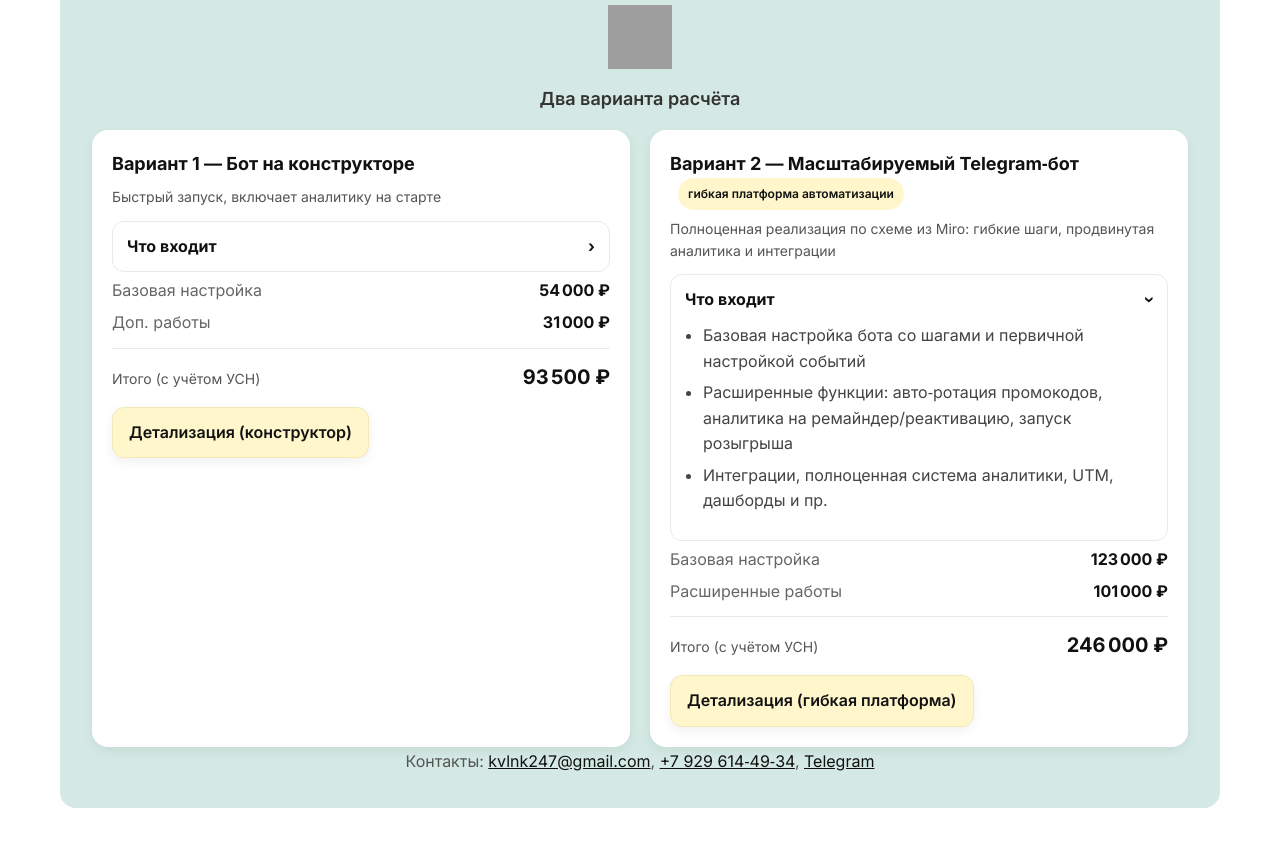
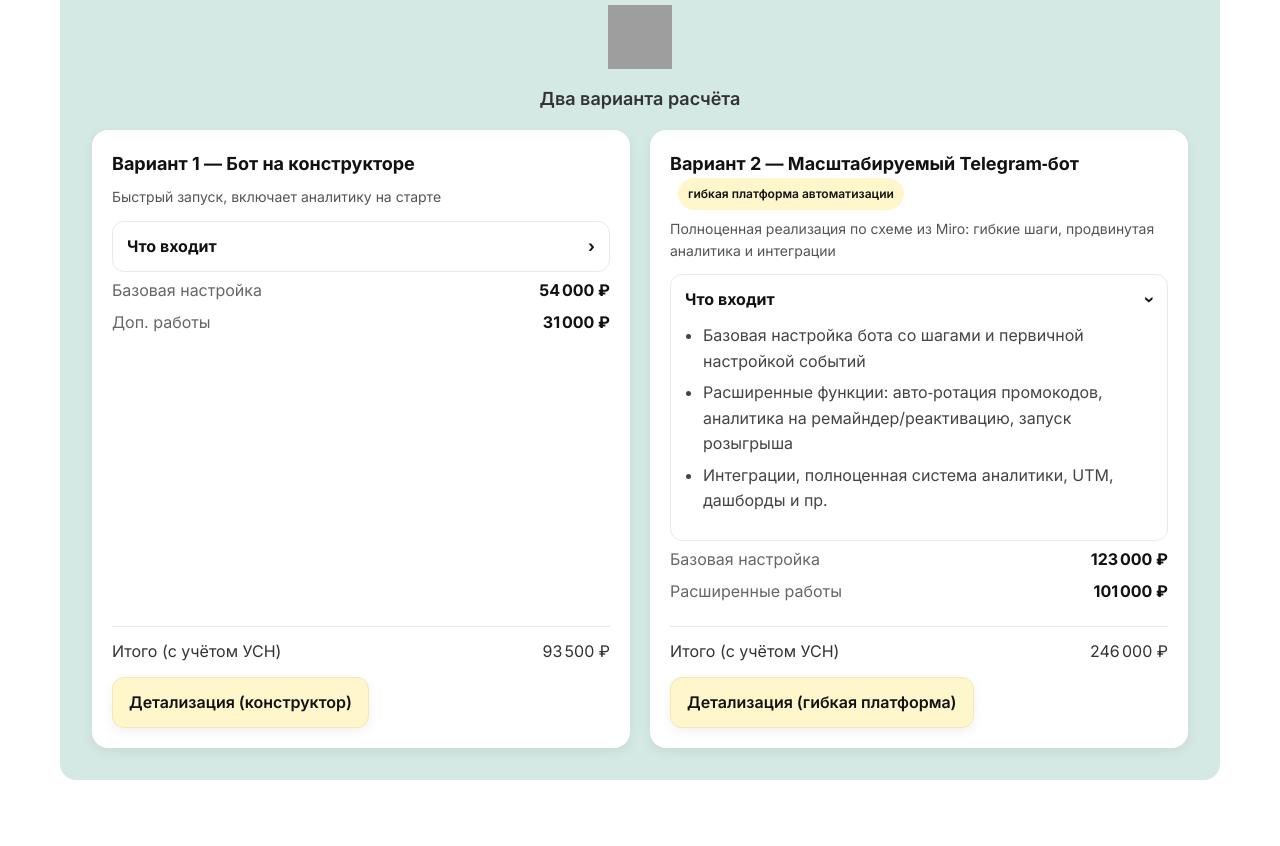
Before and after one commit to K-Lesha/proposals, a plain HTML site: page zetter-main-mvp.html in a window 1280 px wide. Shown: the part 3020-3866 px from the top of the page. Drawn offline with Linux system fonts and the light colour scheme; grey boxes are pictures that could not be loaded.

Commit message:
Update zetter-main-mvp.html

```diff
--- a/zetter-main-mvp.html
+++ b/zetter-main-mvp.html
@@ -91,22 +91,6 @@
   }
 }
 
-    .pricing {
-  display: grid;
-  grid-template-columns: 1fr;
-  gap: 20px;
-  margin-top: 12px;
-}
-@media (min-width: 768px) {
-  .pricing { grid-template-columns: repeat(2, 1fr); }
-}
-.plan-card {
-  background: #fff;
-  border-radius: 16px;
-  box-shadow: 0 4px 12px rgba(0,0,0,0.06);
-  text-align: left;
-  padding: 20px;
-}
 .plan-title {
   font-size: 18px;
   font-weight: 700;
@@ -125,13 +109,59 @@
 }
 .price-row .label { color: #666; }
 .price-row .val { font-weight: 700; color: #111; }
-.plan-total {
-  margin-top: 12px; padding-top: 12px; border-top: 1px solid #eaeaea;
-  display: flex; justify-content: space-between; align-items: baseline;
+.pricing{
+  display:grid;
+  grid-template-columns:1fr;
+  gap:20px;
+  margin-top:12px;
+  align-items:stretch;              /* NEW: тянем карточки по высоте */
 }
-.plan-total .label { font-size: 14px; color: #555; }
-.plan-total .val { font-size: 20px; font-weight: 800; color: #111; }
-.badge {
+@media (min-width:768px){
+  .pricing{ grid-template-columns:repeat(2,1fr); }
+}
+
+.plan-card{
+  background:#fff;
+  border-radius:16px;
+  box-shadow:0 4px 12px rgba(0,0,0,0.06);
+  text-align:left;
+  padding:20px;
+  display:flex;                     /* NEW */
+  flex-direction:column;            /* NEW */
+  min-height:100%;                  /* NEW */
+}
+
+.plan-body{                         /* NEW: растяжимая центральная часть */
+  flex:1;
+}
+
+.plan-footer{                       /* NEW: низ карточки — всегда у низа */
+  margin-top:16px;
+  padding-top:12px;
+  border-top:1px solid #eaeaea;
+}
+
+.plan-total{
+  margin:0 0 12px 0;                /* переместили в footer, убрали лишний top-border */
+  padding:0;
+  border-top:none;
+  display:flex;
+  justify-content:space-between;
+  align-items:baseline;
+}
+
+.plan-actions{
+  display:flex;
+  gap:10px;
+  flex-wrap:wrap;
+}
+
+.final-block .contacts{             /* чуть аккуратнее низ */
+  margin-top:24px;
+  padding-top:16px;
+  border-top:1px dashed rgba(0,0,0,0.12);
+}
+    .badge {
   display: inline-block; padding: 6px 10px; border-radius: 999px;
   background: #FFF6CC; color: #111; font-size: 12px; font-weight: 600; margin-left: 8px;
 }
@@ -153,6 +183,11 @@ summary {
   display: flex; align-items: center; justify-content: space-between;
   outline: none;
 }
+
+    @media (max-width: 767px){
+  .plan-actions .btn { width: 100%; }
+}
+    .final-block .pricing { margin-top: 16px; }
 summary::-webkit-details-marker { display: none; }
 summary:focus-visible { outline: 2px solid #111; outline-offset: 2px; }
 
@@ -160,11 +195,6 @@ summary:focus-visible { outline: 2px solid #111; outline-offset: 2px; }
 details[open] .summary-caret { transform: rotate(90deg); }
 
 .accordion-body { margin-top: 10px; color: #444; }
-
-.plan-actions {
-  margin-top: 14px;
-  display: flex; gap: 10px; flex-wrap: wrap;
-}
 .btn {
   display: inline-flex; align-items: center; justify-content: center;
   padding: 12px 16px; border-radius: 12px; text-decoration: none;
@@ -321,9 +351,10 @@ details[open] .summary-caret { transform: rotate(90deg); }
   <img class="final-icon" src="https://cdn-icons-png.flaticon.com/512/10007/10007105.png" alt="Таблица" />
   <p style="margin-bottom:16px;font-size:18px;font-weight:600;">Два варианта расчёта</p>
 
-  <div class="pricing">
-    <!-- Вариант 1: Бот на конструкторе -->
-    <div class="plan-card">
+<div class="pricing">
+  <!-- Вариант 1 -->
+  <div class="plan-card">
+    <div class="plan-body">
       <div class="plan-title">Вариант 1 — Бот на конструкторе</div>
       <div class="plan-sub">Быстрый запуск, включает аналитику на старте</div>
 
@@ -340,16 +371,24 @@ details[open] .summary-caret { transform: rotate(90deg); }
 
       <div class="price-row"><span class="label">Базовая настройка</span><span class="val">54 000 ₽</span></div>
       <div class="price-row"><span class="label">Доп. работы</span><span class="val">31 000 ₽</span></div>
+    </div>
+
+    <div class="plan-footer">
       <div class="plan-total"><span class="label">Итого (с учётом УСН)</span><span class="val">93 500 ₽</span></div>
-
       <div class="plan-actions">
-        <a href="https://docs.google.com/spreadsheets/d/19s1Aqbd2MeJ161Pfvn9WWuOZfrNXzuFzuCjDWLhlUl4/edit?gid=667084929#gid=667084929" target="_blank" rel="noopener" class="btn btn-accent">Детализация (конструктор)</a>
+        <a href="https://docs.google.com/spreadsheets/d/19s1Aqbd2MeJ161Pfvn9WWuOZfrNXzuFzuCjDWLhlUl4/edit?gid=667084929#gid=667084929"
+           target="_blank" rel="noopener" class="btn btn-accent">Детализация (конструктор)</a>
       </div>
     </div>
+  </div>
 
-    <!-- Вариант 2: Масштабируемый Telegram‑бот -->
-    <div class="plan-card">
-      <div class="plan-title">Вариант 2 — Масштабируемый Telegram‑бот <span class="badge">гибкая платформа автоматизации</span></div>
+  <!-- Вариант 2 -->
+  <div class="plan-card">
+    <div class="plan-body">
+      <div class="plan-title">
+        Вариант 2 — Масштабируемый Telegram‑бот
+        <span class="badge">гибкая платформа автоматизации</span>
+      </div>
       <div class="plan-sub">Полноценная реализация по схеме из Miro: гибкие шаги, продвинутая аналитика и интеграции</div>
 
       <details open>
@@ -365,16 +404,15 @@ details[open] .summary-caret { transform: rotate(90deg); }
 
       <div class="price-row"><span class="label">Базовая настройка</span><span class="val">123 000 ₽</span></div>
       <div class="price-row"><span class="label">Расширенные работы</span><span class="val">101 000 ₽</span></div>
+    </div>
+
+    <div class="plan-footer">
       <div class="plan-total"><span class="label">Итого (с учётом УСН)</span><span class="val">246 000 ₽</span></div>
-
       <div class="plan-actions">
-        <a href="https://docs.google.com/spreadsheets/d/19s1Aqbd2MeJ161Pfvn9WWuOZfrNXzuFzuCjDWLhlUl4/edit?gid=875338624#gid=875338624" target="_blank" rel="noopener" class="btn btn-accent">Детализация (гибкая платформа)</a>
+        <a href="https://docs.google.com/spreadsheets/d/19s1Aqbd2MeJ161Pfvn9WWuOZfrNXzuFzuCjDWLhlUl4/edit?gid=875338624#gid=875338624"
+           target="_blank" rel="noopener" class="btn btn-accent">Детализация (гибкая платформа)</a>
       </div>
     </div>
-  </div>
-
-  <div class="contacts">
-    <p>Контакты: <a href="mailto:kvlnk247@gmail.com" class="contact-link">kvlnk247@gmail.com</a>, <a href="tel:+79296144934" class="contact-link">+7&nbsp;929&nbsp;614‑49‑34</a>, <a href="https://t.me/alexeykovalenko" class="contact-link" target="_blank" rel="noopener">Telegram</a></p>
   </div>
 </div>
 
```
